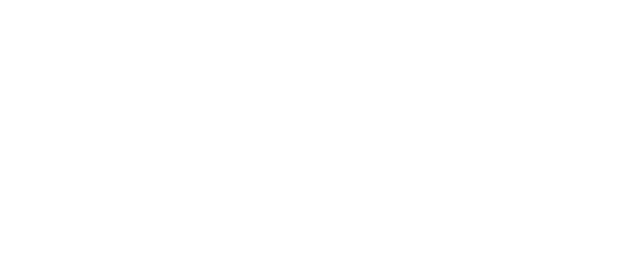
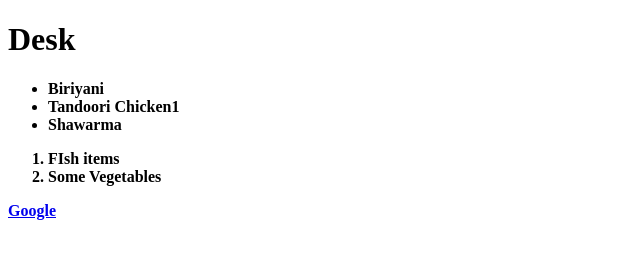
Before and after one commit to DonPenguini/OdinProject, a plain HTML site: page html-boilerplate/index.html in a window 1280 px wide. Shown: the whole page, without its empty margins (0-640 px from the left). Drawn offline with Linux system fonts and the light colour scheme.

Commit message:
Till Links and Images

```diff
--- a/html-boilerplate/index.html
+++ b/html-boilerplate/index.html
@@ -6,6 +6,18 @@
     <title>Document</title>
 </head>
 <body>
-
+    <h1><b>Desk</b></h1>
+    <b>
+    <ul>
+        <li>Biriyani</li>
+        <li>Tandoori Chicken1</li>
+        <li>Shawarma</li>
+    </ul>
+    <ol>
+        <li>FIsh items</li>
+        <li>Some Vegetables</li>
+    </ol>
+    <a href="https://www.google.com" target="_blank" ref="noopener norefferer">Google</a>
+    </b>
 </body>
 </html>
```
Also changed, not shown: 1 other file.
